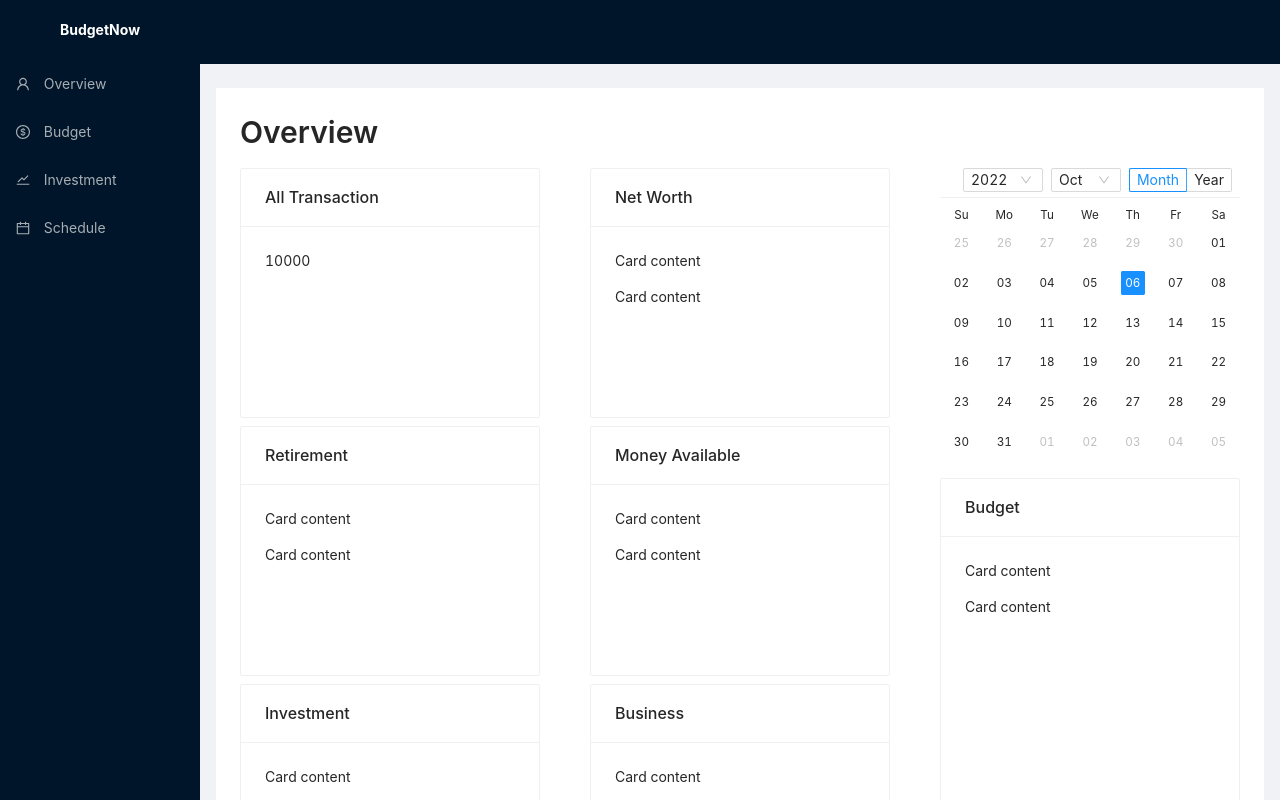
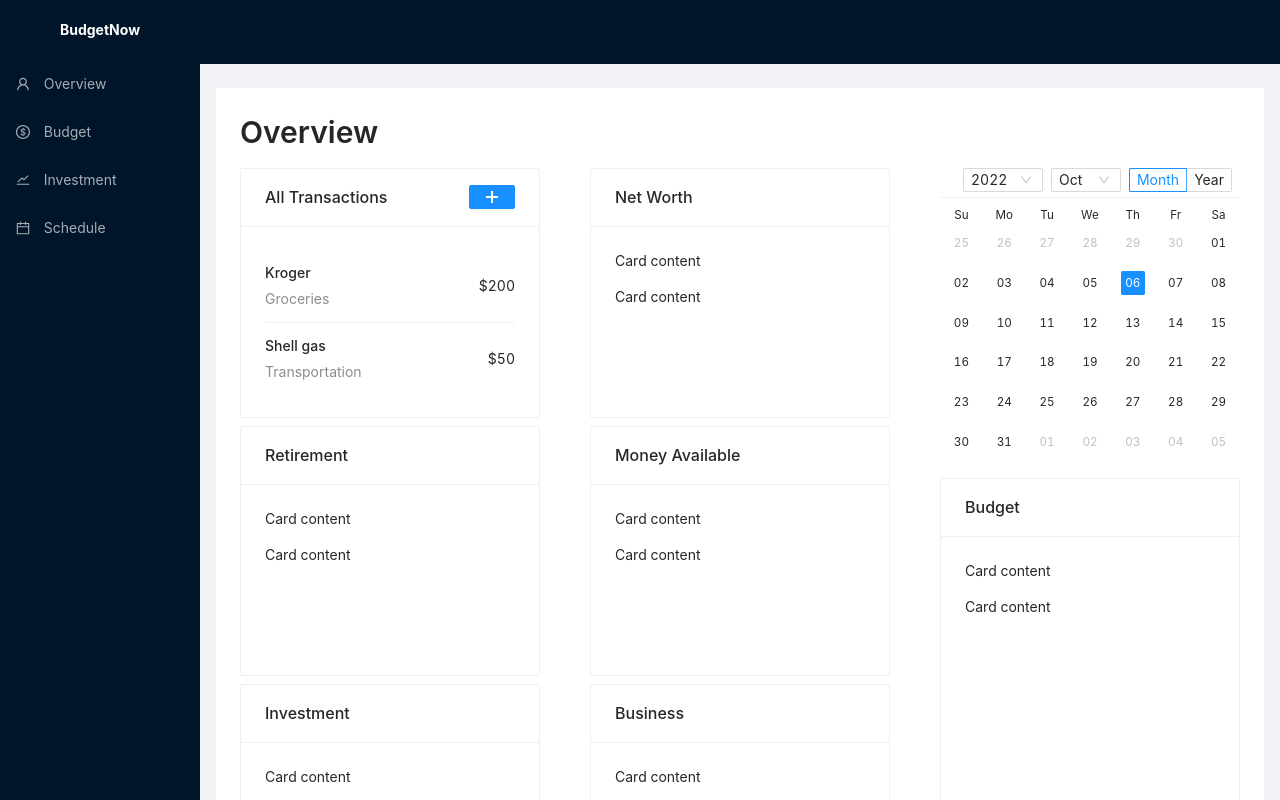
Before and after one commit to DavidHughesJr/budgetnow, a React (Create React App) app: page / in a window 1280 px wide. Shown: the top 800 px of the page. Built offline with nearby package versions, Linux system fonts and the light colour scheme.

Commit message:
pop up added to button

```diff
--- a/src/App.js
+++ b/src/App.js
@@ -1,10 +1,7 @@
 import { Layout } from "antd";
-import Nav from "./components/Nav";
 import React from "react";
-import Overview from "./components/Overview";
-import Budget from "./components/Budget"
-import Investments from './components/Investment'
-import Schedule from './components/Schedule'
+import { Overview, Budget, Investment, Schedule } from './components/pages/allPages'
+import { Nav } from './components/layout/allLayout'
 import { Routes, Route } from "react-router-dom";
 import BudgetContextProvider from "./context/BudgetContext";
 
@@ -36,7 +33,7 @@ const App = () => (
             <Routes>
               <Route path="/" element={<Overview />} />
               <Route path="/budget" element={<Budget />} />
-              <Route path="/investment" element={<Investments />} />
+              <Route path="/investment" element={<Investment />} />
               <Route path="/schedule" element={<Schedule />} />
             </Routes>
           </div>
--- /dev/null
+++ b/src/components/events/BudgetInput.jsx
@@ -0,0 +1,9 @@
+import React from 'react'
+
+const BudgetInput = () => {
+  return (
+    <div>BudgetInput</div>
+  )
+}
+
+export default BudgetInput
--- /dev/null
+++ b/src/components/layout/allLayout.js
@@ -0,0 +1,2 @@
+export { default as Nav } from './Nav'
+export { default as Footer } from './Footer'
--- a/src/components/Overview.jsx
+++ b/src/components/pages/Overview.jsx
@@ -1,26 +1,52 @@
 
-import { Card, Space, Calendar, Typography } from 'antd'
-import React, { useContext } from 'react'
-import { BudgetContext } from '../context/BudgetContext';
+import { Card, Space, Calendar, Typography, Button, List } from 'antd'
+import { PlusOutlined } from '@ant-design/icons';
+import BudgetInput from '../events/BudgetInput';
+import React, { useState, useContext } from 'react'
+import { BudgetContext } from '../../context/BudgetContext';
 
 
 const { Title, Text } = Typography;
+const Overview = () => {
 
+    const [isShown, setIsShown] = useState(false)
 
-const Overview = () => {
+    const handlePopup = event => {
+        setIsShown(true)
+    }
+
     const onPanelChange = (value, mode) => {
         console.log(value.format('YYYY-MM-DD'), mode);
     };
 
+
     const { budget } = useContext(BudgetContext)
+    const { transactions } = useContext(BudgetContext)
+
+
+    console.log(transactions)
 
     return (
         <>
             <Title level={2}>Overview</Title>
             <div className='layout'>
                 <Space direction='vertical'>
-                    <Card className='card-medium' title="All Transaction" hoverable={true}>
-                        <Text> {budget} </Text>
+                    <Card className='card-medium' title="All Transactions" hoverable={true} extra={<Button onClick={handlePopup} type="primary" size="small"> <PlusOutlined /> </Button>}>
+                        {isShown && (
+                            <BudgetInput />
+                        )}
+                        <List itemLayout="horizontal"
+                            dataSource={transactions.slice(0, 2)}
+                            renderItem={item => (
+                                <List.Item>
+                                    <List.Item.Meta
+                                        title={item.name}
+                                        description={item.category}
+                                    />
+                                    <div>${item.cost}</div>
+                                </List.Item>
+                            )}
+                        />
                     </Card>
                     <Card className='card-medium' title="Retirement" hoverable={true} >
                         <p>Card content</p>
@@ -39,7 +65,7 @@ const Overview = () => {
                         <p>Card content</p>
                         <p>Card content</p>
                     </Card>
-                    <Card className='card-small' title="Business" hoverable={true}>
+                    <Card className='card-small' title="Business" hoverable={true} >
                         <p>Card content</p>
                     </Card>
                 </Space>
--- /dev/null
+++ b/src/components/pages/allPages.js
@@ -0,0 +1,4 @@
+export { default as Budget } from './Budget'
+export { default as Investment } from './Investment'
+export { default as Overview } from './Overview'
+export { default as Schedule } from './Schedule'
--- a/src/context/BudgetContext.js
+++ b/src/context/BudgetContext.js
@@ -2,16 +2,34 @@ import { createContext, useReducer } from 'react'
 
 
 const BudgetReducer = (state, action) => {
-    switch(action.type){
+    switch (action.type) {
         default: return state
     }
 }
 
 const initialState = {
-    budget: 10000,
-    expenses: [
-        { id: 1, name: 'netflix', cost: 14.99 },
-        { id: 2, name: 'water', cost: 65.21 }
+    budget: [
+        { name: 'income', amount: 6000 },
+        { name: 'side hustle', amount: 500 }
+    ],
+    categories: [
+        { name: 'Groceries', cap: 1000 },
+        { name: 'Utilities', cap: 1000 },
+        { name: 'Transportation', cap: 500 },
+        { name: 'Medical', cap: 500 },
+        { name: 'Retirement', cap: 500 },
+        { name: 'Savings', cap: 100 },
+        { name: 'Investments', cap: 100 },
+        { name: 'Entertainment', cap: 100 },
+        { name: 'Other', cap: 100 },
+    ],
+    transactions: [
+        { id: 1, category: 'Groceries', name: 'Kroger', cost: 200 },
+        { id: 2, category: 'Transportation', name: 'Shell gas', cost: 50 },
+        { id: 3, category: 'Insurance', name: 'Blue cross insurance', cost: 250 },
+        { id: 4, category: 'Retirement', name: 'Roth IRA', cost: 500 },
+        { id: 5, category: 'Savings', name: 'Extra cash', cost: 100 },
+        { id: 6, category: 'Entertainment', name: 'Spotify', cost: 10 },
     ]
 }
 
@@ -25,7 +43,8 @@ const BudgetContextProvider = (props) => {
     return (
         <BudgetContext.Provider value={{
             budget: state.budget,
-            expenses: state.expenses,
+            categories: state.categories,
+            transactions: state.transactions,
             dispatch
         }}>{props.children}</BudgetContext.Provider>
     )
```
Also changed, not shown: src/components/layout/Footer.jsx (added), src/components/layout/Nav.jsx (renamed from src/components/Nav.jsx), src/components/pages/Budget.jsx (renamed from src/components/Budget.jsx), src/components/pages/Investment.jsx (renamed from src/components/Investment.jsx), src/components/pages/Schedule.jsx (renamed from src/components/Schedule.jsx).
